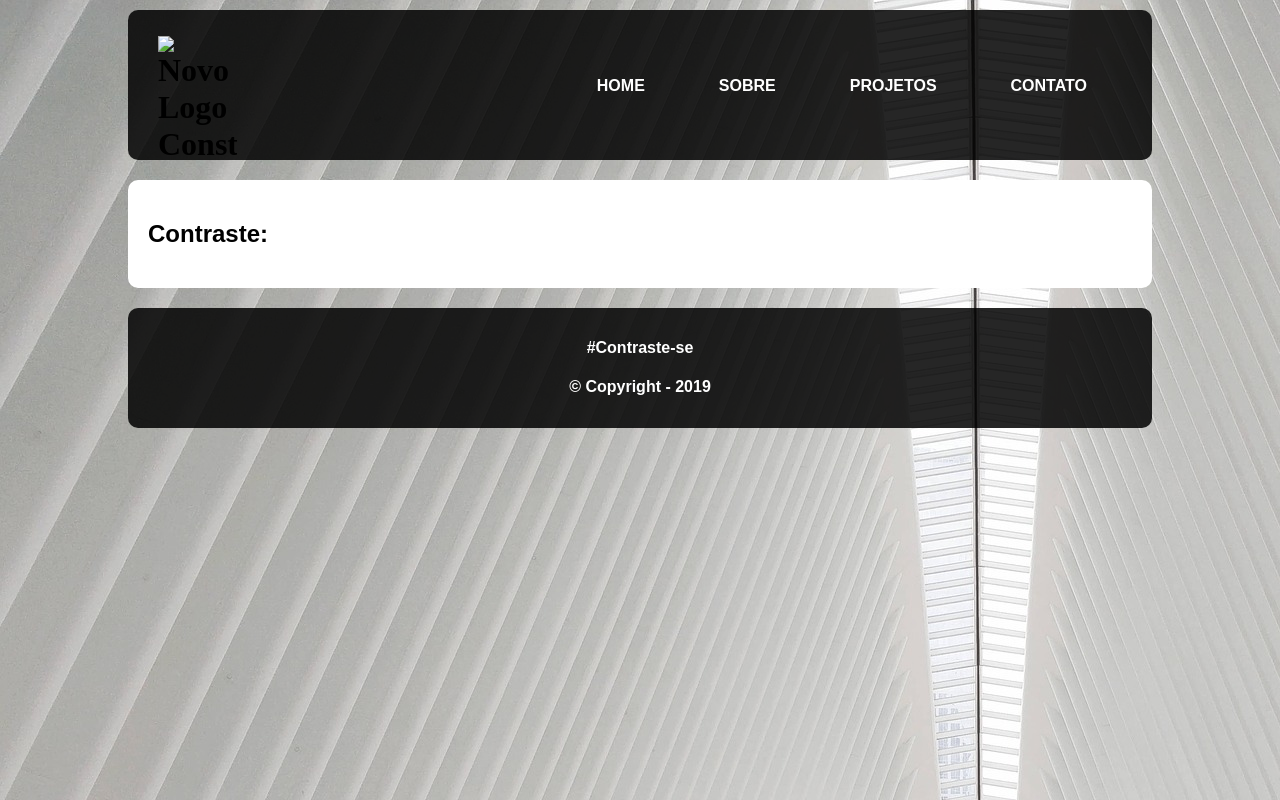
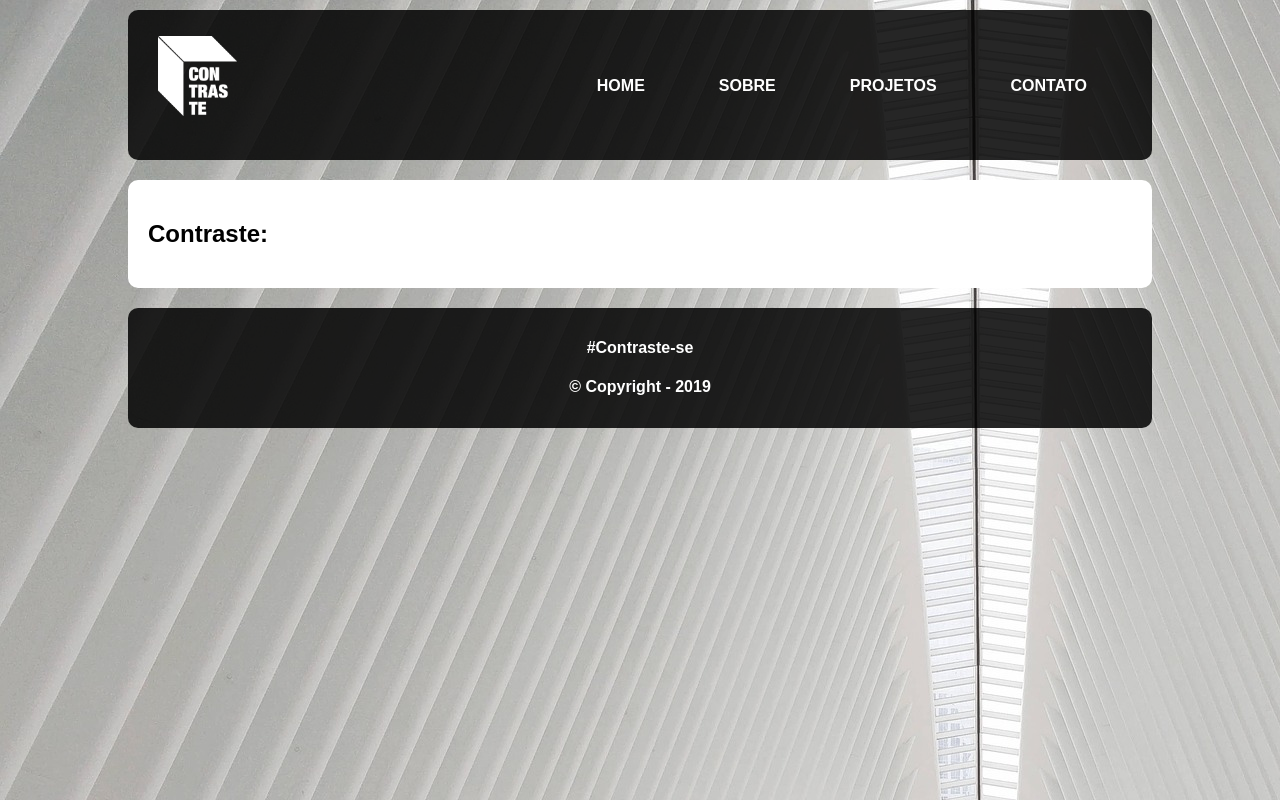
Before and after one commit to AlvaroBiazonPessoa/site-Contraste, a plain HTML site: page index.html in a window 1280 px wide. Drawn offline with Linux system fonts and the light colour scheme.

Commit message:
Corrigindo extensão da img_logoContrasteBranco

```diff
--- a/index.html
+++ b/index.html
@@ -9,7 +9,7 @@
 </head>
 <body>
     <header>
-        <h1><img id="img_logo" src="imagens/img_logoContrasteBranco" alt="Novo Logo Constraste"/></h1>
+        <h1><img id="img_logo" src="imagens/img_logoContrasteBranco.png" alt="Novo Logo Constraste"/></h1>
         <nav>
             <ul class="menu">
                 <li><a href="index.html">HOME</a></li>
```
